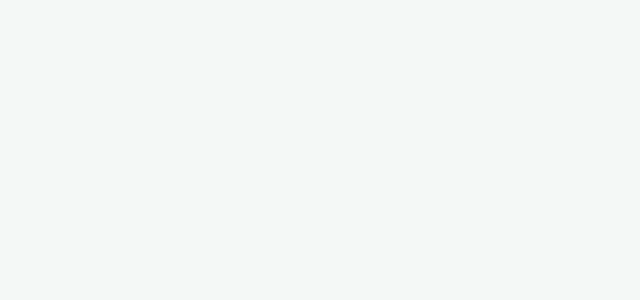
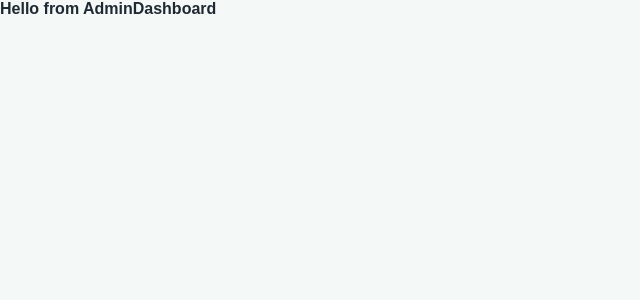
Before and after one commit to LordKN/HealthApp, a React app in the folder frontend/: page /admin-dashboard in a window 1280 px wide. Before the commit this address had no page. Shown: the top 300 px of the page, without its empty margins (0-640 px from the left). Built offline with nearby package versions, Linux system fonts and the light colour scheme; the HTML template or start-up script is replaced by a standard one.

Commit message:
feat: Create AdminDashboard v1 for after log in

```diff
--- a/frontend/src/App.jsx
+++ b/frontend/src/App.jsx
@@ -4,6 +4,7 @@ import About from "./pages/About";
 import Login from "./pages/Login";
 import ClientDashboard from "./pages/client/ClientDashboard";
 import CoachDashboard from "./pages/coach/CoachDashboard";
+import AdminDashboard from "./pages/admin/AdminDashboard";
 
 import Signup from "./pages/Signup";
 export default function App() {
@@ -16,6 +17,7 @@ export default function App() {
         <Route path="/signup" element={<Signup />} />
         <Route path="/client-dashboard" element={<ClientDashboard />} />
         <Route path="/coach-dashboard" element={<CoachDashboard />} />
+        <Route path="/admin-dashboard" element={<AdminDashboard />} />
       </Routes>
     </Router>
   );
--- /dev/null
+++ b/frontend/src/pages/admin/AdminDashboard.jsx
@@ -0,0 +1,7 @@
+export default function AdminDashboard() {
+    return (
+        <div>
+            <p><b>Hello from AdminDashboard</b></p>
+        </div>
+    )
+}
```
